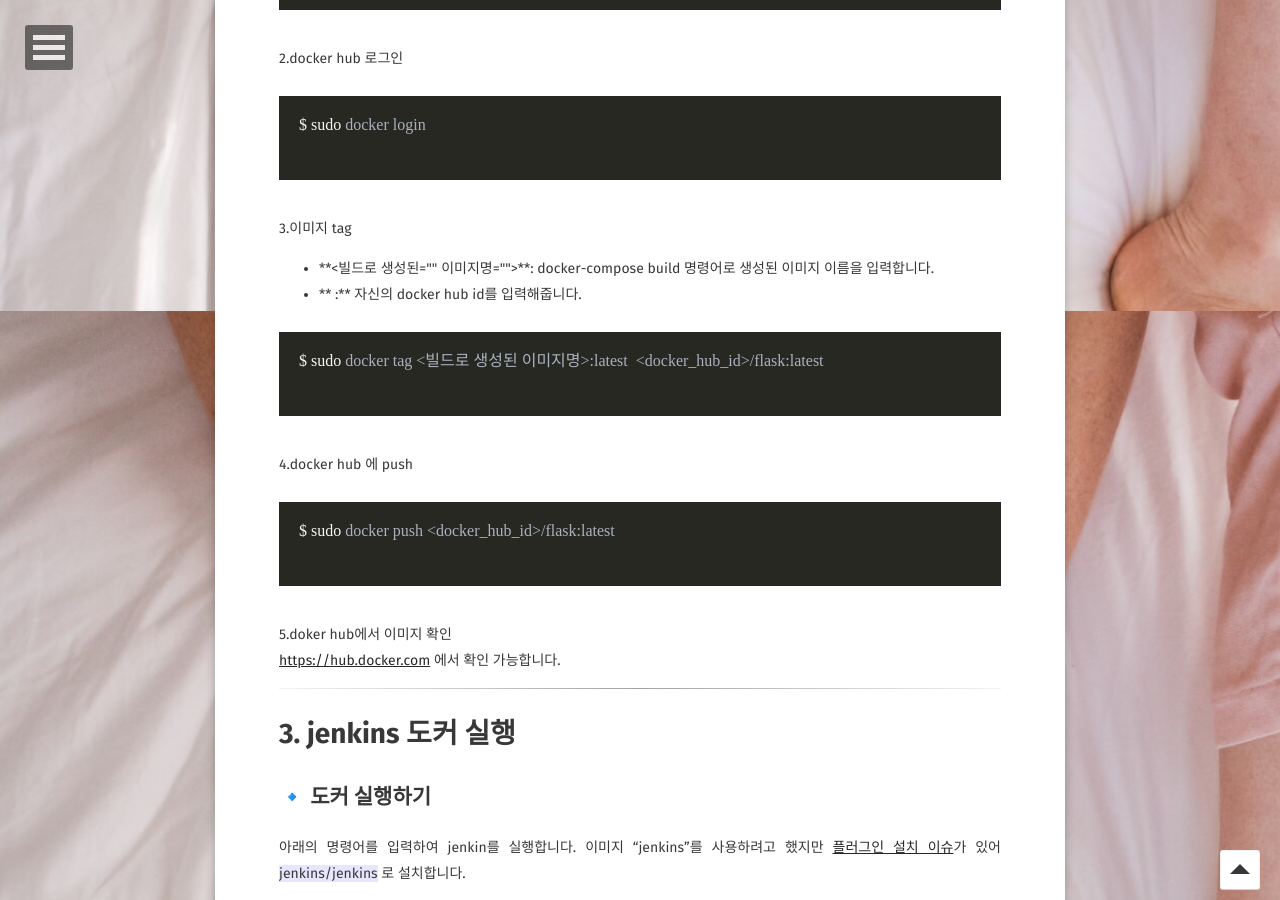
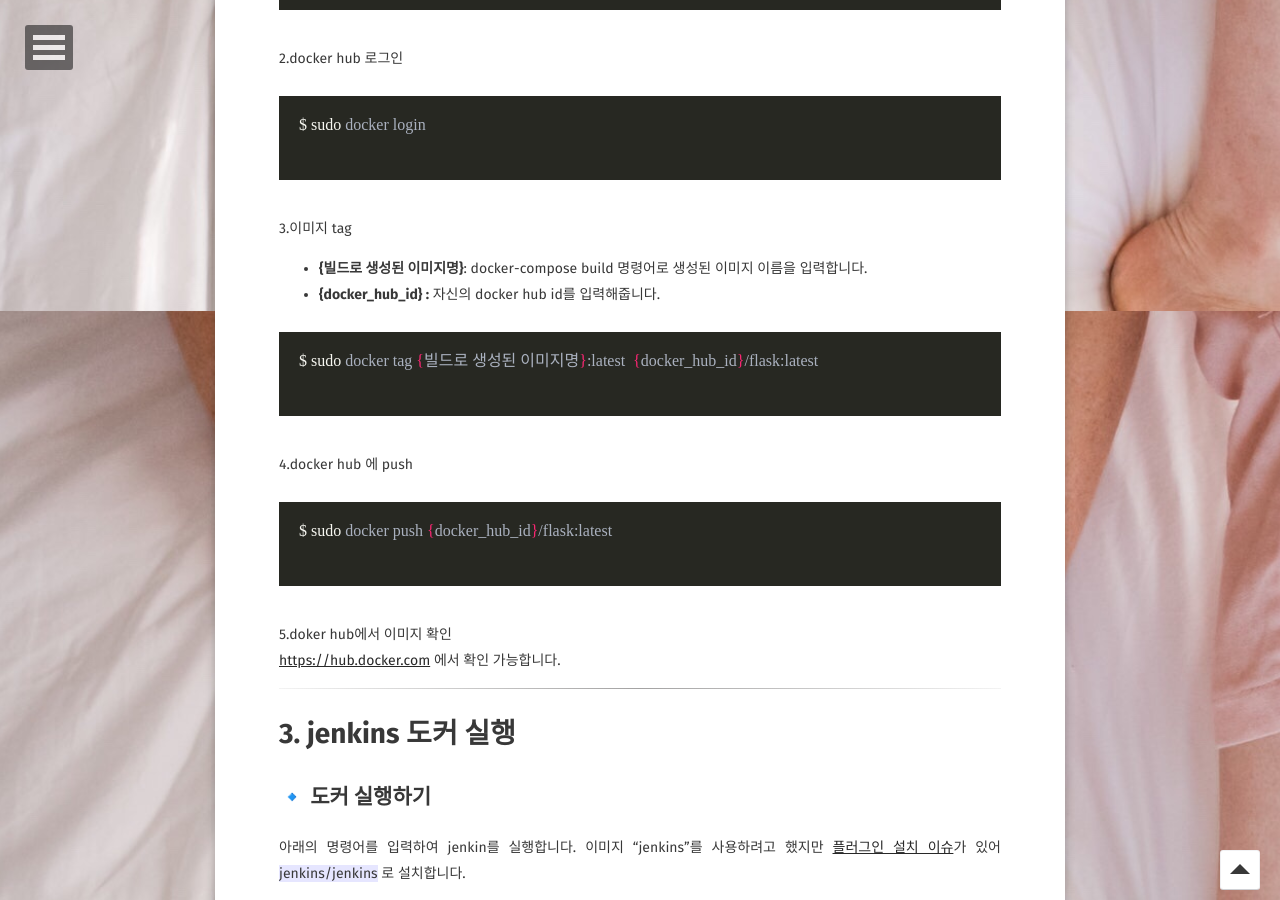
Before and after one commit to JUNGEEYOU/JUNGEEYOU.github.io, a Jekyll site: the page built from _posts/2020-05-24-docker-5-post.md, in a window 1280 px wide and 900 px high, scrolled down 4189 px. Built offline with Jekyll 4.4.1, drawn with Linux system fonts in a browser that asks for light colours; some web fonts are replaced; comment, search, counter and statistics services are not loaded; some of the changed lines change nothing that is shown.

Commit message:
docker jenkins

```diff
--- a/_posts/2020-05-24-docker-5-post.md
+++ b/_posts/2020-05-24-docker-5-post.md
@@ -154,15 +154,15 @@ services:
 
 3.이미지 tag
 
- - **<빌드로 생성된 이미지명>**: docker-compose build 명령어로 생성된 이미지 이름을 입력합니다.
- - **<docker_hub_id> :** 자신의 docker hub id를 입력해줍니다.
+ - **{빌드로 생성된 이미지명}**: docker-compose build 명령어로 생성된 이미지 이름을 입력합니다.
+ - **{docker_hub_id} :** 자신의 docker hub id를 입력해줍니다.
  {% highlight bash %}
- $ sudo docker tag <빌드로 생성된 이미지명>:latest  <docker_hub_id>/flask:latest
+ $ sudo docker tag {빌드로 생성된 이미지명}:latest  {docker_hub_id}/flask:latest
  {% endhighlight %}
 
 4.docker hub 에 push
  {% highlight bash %}
- $ sudo docker push <docker_hub_id>/flask:latest
+ $ sudo docker push {docker_hub_id}/flask:latest
  {% endhighlight %}
 
 5.doker hub에서 이미지 확인
```
